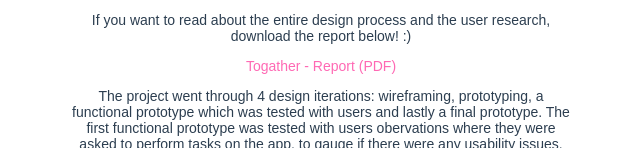
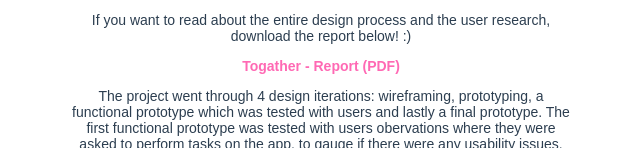
Before and after one commit to codemma/portfolio, a Vue app: page /#/Togather in a window 1280 px wide. Shown: the part 470-618 px from the top of the page, without its empty margins (319-959 px from the left). Built offline with nearby package versions, Linux system fonts and the light colour scheme.

Commit message:
added bold weight to link

```diff
--- a/src/views/Togather.vue
+++ b/src/views/Togather.vue
@@ -18,7 +18,7 @@
           research, download the report below! :)
         </p>
         <a :href="`${publicPath}togather.pdf`" download="Togather_report.pdf"
-          >Togather - Report (PDF)</a
+          ><b>Togather - Report (PDF)</b></a
         >
 
         <p>
```
